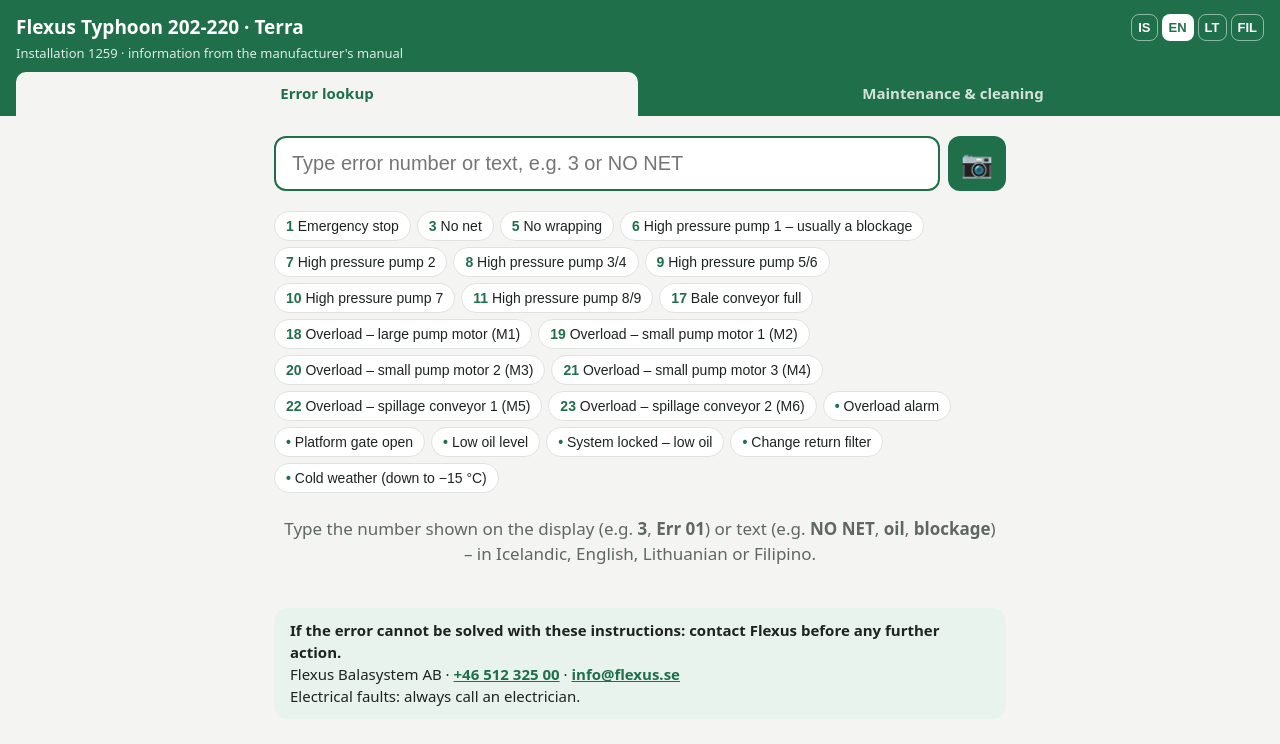
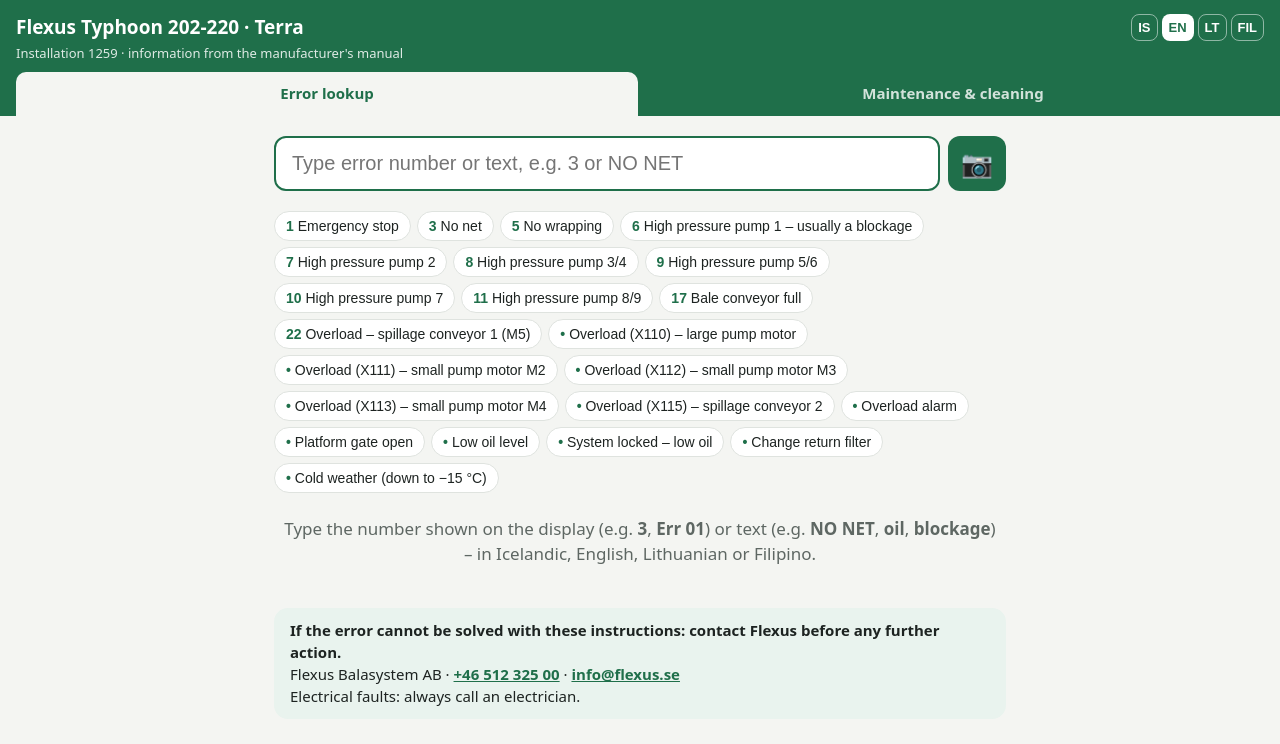
Before and after one commit to FlexusRDF/villuleit, a plain HTML site: page index.html in a window 1280 px wide. Drawn offline with Linux system fonts and the light colour scheme.

Commit message:
Fjarlægja ágiskuð villunúmer; mótorvarnir eftir X-númeri úr rafteikningu

```diff
--- a/index.html
+++ b/index.html
@@ -371,67 +371,51 @@ const TL={
 };
 const TLKW={"22":"overload spill conveyor motor trip","1":"emergency hinto pinto kable","3":"walang net buhol kutsilyo","5":"plastic film photocell walang wrapping","6":"bara barado puno","17":"puno bale","OVL":"kuryente sobra karga","GATE":"gate bukas platform","OIL":"langis mababa tagas","LOCK":"naka-lock langis","FILTER":"filter barado palitan","COLD":"malamig yelo nagyelo heater"};
 E.forEach(e=>{ e.tl = e.pump ? PUMP.tl(e.pump) : TL[e.code]; e.kw += " "+(TLKW[e.code]||"mataas presyon"); });
-/* Mótorvarnir / mjúkræsar úr rafteikningu 1193 (bls. 5–7, 32). Númer 18–21 og 23 eru líkleg út frá Error 22 = X114. */
+/* Mótorvarnir / mjúkræsar úr rafteikningu 1193 (bls. 5–7, 32). Engin villunúmer – þekkjast á X-númerinu á skjánum. */
 (function(){
 const M=[
- {code:"18",x:"X110",dev:"K1",br:"F1",m:"M1",kw:"30 kW",pg:"5, 32",
-  n:{is:"stóri dælumótorinn",en:"large pump motor",lt:"didysis siurblio variklis",tl:"malaking pump motor"},soft:1},
- {code:"19",x:"X111",dev:"K2",br:"F2",m:"M2",kw:"15 kW",pg:"5, 32",
-  n:{is:"litli dælumótor 1",en:"small pump motor 1",lt:"mažasis siurblio variklis 1",tl:"maliit na pump motor 1"},soft:1},
- {code:"20",x:"X112",dev:"K3",br:"F3",m:"M3",kw:"15 kW",pg:"6, 32",
-  n:{is:"litli dælumótor 2",en:"small pump motor 2",lt:"mažasis siurblio variklis 2",tl:"maliit na pump motor 2"},soft:1},
- {code:"21",x:"X113",dev:"K4",br:"F4",m:"M4",kw:"7,5 kW",pg:"6, 32",
-  n:{is:"litli dælumótor 3",en:"small pump motor 3",lt:"mažasis siurblio variklis 3",tl:"maliit na pump motor 3"},soft:1},
- {code:"23",x:"X115",dev:"Q6",br:"F5",m:"M6",kw:"3,7 A",pg:"7, 32",
-  n:{is:"spillfæriband 2",en:"spillage conveyor 2",lt:"nubyrų konvejeris 2",tl:"spillage conveyor 2"},soft:0}
+ {x:"X110",dev:"K1",br:"F1",m:"M1",kw:"30 kW",pg:"5, 32",soft:1,n:{is:"stóri dælumótorinn",en:"large pump motor",lt:"didysis siurblio variklis",tl:"malaking pump motor"}},
+ {x:"X111",dev:"K2",br:"F2",m:"M2",kw:"15 kW",pg:"5, 32",soft:1,n:{is:"litli dælumótor M2",en:"small pump motor M2",lt:"mažasis siurblio variklis M2",tl:"maliit na pump motor M2"}},
+ {x:"X112",dev:"K3",br:"F3",m:"M3",kw:"15 kW",pg:"6, 32",soft:1,n:{is:"litli dælumótor M3",en:"small pump motor M3",lt:"mažasis siurblio variklis M3",tl:"maliit na pump motor M3"}},
+ {x:"X113",dev:"K4",br:"F4",m:"M4",kw:"7,5 kW",pg:"6, 32",soft:1,n:{is:"litli dælumótor M4",en:"small pump motor M4",lt:"mažasis siurblio variklis M4",tl:"maliit na pump motor M4"}},
+ {x:"X115",dev:"Q6",br:"F5",m:"M6",kw:"3,7 A",pg:"7, 32",soft:0,n:{is:"spillfæriband 2",en:"spillage conveyor 2",lt:"nubyrų konvejeris 2",tl:"spillage conveyor 2"}}
 ];
 const T={
- is:d=>({h:"Yfirálag – "+d.n.is+" ("+d.m+")",c:[
+ is:d=>({h:"Yfirálag ("+d.x+") – "+d.n.is,c:[
    [(d.soft?"Mjúkræsir ":"Mótorvörn ")+d.dev+" fyrir "+d.n.is+" ("+d.m+", "+d.kw+") hefur slegið út",[
      "Stöðvaðu vélina, snúðu lyklinum á 0 og hafðu hann á þér.",
-     d.soft?"Athugaðu hvort pressan sé stífluð eða yfirfull (sjá Error 6) og hvort olíustaða sé í lagi – of mikið álag á dælu veldur oft útslætti.":"Skoðaðu "+d.n.is+": er það stíflað, fast eða frosið? Er efni vafið um valsana? Liggur gúmmíbeltið fyrir miðju?",
-     "Fjarlægðu orsökina.",
-     d.soft?"Láttu rafvirkja athuga mjúkræsinn "+d.dev+" (Allen-Bradley SMC-3) og varrofann "+d.br+" í rafmagnsskápnum og endursetja.":"Endursettu mótorvarnarrofann "+d.dev+" ("+d.m+") í rafmagnsskápnum.",
-     "Ýttu á EXIT/RESET og ræstu aftur."]],
-   ["Ef villan kemur strax aftur",["Ekki endursetja aftur og aftur.","Hafðu samband við rafvirkja eða Flexus."]]],
+     "Endursettu mótorvörnina í rafmagnsskápnum ("+d.dev+" / "+d.m+") og ræstu vélina eins og venjulega.",
+     "Ef villan helst: hafðu samband við þjónustuaðila eða rafvirkja."]]],
   w:"Rafmagnsskápurinn er aðeins opnaður af þeim sem hafa leyfi til þess. Hætta á raflosti.",
-  n:"Rafteikning 1193: inntak "+d.x+" = "+d.dev+" / "+d.m+". Villunúmerið "+d.code+" er líklegt (út frá Error 22 = X114) – staðfestu með X-númerinu á skjánum."}),
- en:d=>({h:"Overload – "+d.n.en+" ("+d.m+")",c:[
+  n:"Rafteikning 1193: inntak "+d.x+" = "+(d.soft?"mjúkræsir ":"mótorvörn ")+d.dev+", mótor "+d.m+" (varrofi "+d.br+"). Villunúmerið sem birtist á skjánum er ekki í gögnunum – sendið mynd af skjánum svo það bætist við."}),
+ en:d=>({h:"Overload ("+d.x+") – "+d.n.en,c:[
    [(d.soft?"Soft starter ":"Motor protection ")+d.dev+" for "+d.n.en+" ("+d.m+", "+d.kw+") has tripped",[
      "Stop the machine, turn the key to 0 and keep it with you.",
-     d.soft?"Check whether the baler is blocked or overloaded (see Error 6) and the oil level – pump overload is a common cause.":"Check the "+d.n.en+": blocked, stuck or frozen? Material wound around the rollers? Rubber belt centred?",
-     "Remove the cause.",
-     d.soft?"Have an electrician check soft starter "+d.dev+" (Allen-Bradley SMC-3) and breaker "+d.br+" in the electrical cabinet and reset.":"Reset motor protection switch "+d.dev+" ("+d.m+") in the electrical cabinet.",
-     "Press EXIT/RESET and start again."]],
-   ["If the error returns immediately",["Do not keep resetting.","Contact an electrician or Flexus."]]],
+     "Reset the motor protection in the electrical cabinet ("+d.dev+" / "+d.m+") and start the machine as usual.",
+     "If the error persists: contact a service technician or electrician."]]],
   w:"Only authorised persons may open the electrical cabinet. Risk of electric shock.",
-  n:"Electrical drawing 1193: input "+d.x+" = "+d.dev+" / "+d.m+". Error number "+d.code+" is likely (based on Error 22 = X114) – confirm with the X number on the display."}),
- lt:d=>({h:"Perkrova – "+d.n.lt+" ("+d.m+")",c:[
+  n:"Electrical drawing 1193: input "+d.x+" = "+(d.soft?"soft starter ":"motor protection ")+d.dev+", motor "+d.m+" (breaker "+d.br+"). The error number on the display is not in the documents – send a photo of the display so it can be added."}),
+ lt:d=>({h:"Perkrova ("+d.x+") – "+d.n.lt,c:[
    ["Suveikė "+(d.soft?"švelnusis paleidiklis ":"variklio apsauga ")+d.dev+" ("+d.m+", "+d.kw+")",[
      "Sustabdykite mašiną, pasukite raktą į 0 ir laikykite jį prie savęs.",
-     d.soft?"Patikrinkite, ar presas neužsikimšęs ar neperpildytas (žr. Error 6) ir alyvos lygį – dažna priežastis yra siurblio perkrova.":"Patikrinkite konvejerį: ar neužsikimšęs, neįstrigęs, neprišalęs? Ar ant volų neapsivyniojo medžiaga? Ar juosta centre?",
-     "Pašalinkite priežastį.",
-     d.soft?"Tegul elektrikas patikrina švelnųjį paleidiklį "+d.dev+" (Allen-Bradley SMC-3) ir automatinį jungiklį "+d.br+" elektros spintoje ir atstato.":"Elektros spintoje atstatykite variklio apsaugos jungiklį "+d.dev+" ("+d.m+").",
-     "Paspauskite EXIT/RESET ir paleiskite iš naujo."]],
-   ["Jei klaida iškart kartojasi",["Nebeatstatinėkite vėl ir vėl.","Kreipkitės į elektriką arba Flexus."]]],
+     "Elektros spintoje atstatykite variklio apsaugą ("+d.dev+" / "+d.m+") ir paleiskite mašiną kaip įprasta.",
+     "Jei klaida išlieka: kreipkitės į servisą arba elektriką."]]],
   w:"Elektros spintą gali atidaryti tik įgalioti asmenys. Elektros smūgio pavojus.",
-  n:"Elektros schema 1193: įėjimas "+d.x+" = "+d.dev+" / "+d.m+". Klaidos numeris "+d.code+" yra tikėtinas – patikrinkite pagal X numerį ekrane."}),
- tl:d=>({h:"Overload – "+d.n.tl+" ("+d.m+")",c:[
+  n:"Elektros schema 1193: įėjimas "+d.x+" = "+d.dev+", variklis "+d.m+" (jungiklis "+d.br+"). Ekrane rodomo klaidos numerio dokumentuose nėra – atsiųskite ekrano nuotrauką."}),
+ tl:d=>({h:"Overload ("+d.x+") – "+d.n.tl,c:[
    ["Nag-trip ang "+(d.soft?"soft starter ":"motor protection ")+d.dev+" ng "+d.n.tl+" ("+d.m+", "+d.kw+")",[
      "Itigil ang makina, iikot ang susi sa 0 at hawakan ito.",
-     d.soft?"Tingnan kung barado o sobrang puno ang baler (tingnan ang Error 6) at ang antas ng langis – madalas na sanhi ang overload ng pump.":"Suriin ang conveyor: barado, naipit o nagyelo? May nakapulupot sa roller? Nasa gitna ang belt?",
-     "Alisin ang sanhi.",
-     d.soft?"Ipasuri sa electrician ang soft starter "+d.dev+" (Allen-Bradley SMC-3) at breaker "+d.br+" sa electrical cabinet at i-reset.":"I-reset ang motor protection switch "+d.dev+" ("+d.m+") sa electrical cabinet.",
-     "Pindutin ang EXIT/RESET at simulan muli."]],
-   ["Kung bumalik agad ang error",["Huwag paulit-ulit na i-reset.","Tumawag sa electrician o sa Flexus."]]],
+     "I-reset ang motor protection sa electrical cabinet ("+d.dev+" / "+d.m+") at simulan ang makina gaya ng dati.",
+     "Kung hindi mawala ang error: tumawag sa service o electrician."]]],
   w:"Ang may pahintulot lamang ang maaaring magbukas ng electrical cabinet. Panganib ng pagkakuryente.",
-  n:"Electrical drawing 1193: input "+d.x+" = "+d.dev+" / "+d.m+". Ang error number "+d.code+" ay malamang – kumpirmahin gamit ang X number sa display."})
+  n:"Electrical drawing 1193: input "+d.x+" = "+d.dev+", motor "+d.m+" (breaker "+d.br+"). Wala sa mga dokumento ang error number sa display – magpadala ng litrato ng display."})
 };
-const at=E.findIndex(e=>e.code==="22");
-const add=M.map(d=>({code:d.code,screen:"Error "+d.code+"? Overload alarm ("+d.x+") – "+d.m,ref:"rafteikning/el. drawing 1193 p. "+d.pg,
-  kw:"overload yfirálag perkrova "+d.x.toLowerCase()+" "+d.dev.toLowerCase()+" "+d.br.toLowerCase()+" "+d.m.toLowerCase()+" "+(d.soft?"pump dæla siurblys soft starter mjúkræsir":"spill conveyor spillfæriband nubyrų konvejeris"),
+const add=M.map(d=>({code:d.x,screen:"Overload alarm ("+d.x+")",ref:"rafteikning/el. drawing 1193 p. "+d.pg,
+  kw:"overload yfirálag perkrova "+d.x.toLowerCase()+" "+d.dev.toLowerCase()+" "+d.br.toLowerCase()+" "+d.m.toLowerCase(),
   is:T.is(d),en:T.en(d),lt:T.lt(d),tl:T.tl(d)}));
-E.splice(at,0,...add.filter(a=>+a.code<22)); E.splice(E.findIndex(e=>e.code==="22")+1,0,...add.filter(a=>+a.code>22));
+E.splice(E.findIndex(e=>e.code==="OVL"),0,...add);
+const e1=E.find(e=>e.code==="1");if(e1)e1.kw+=" x000 x120 x130 x131 x132 x133 x134 x135 safetygate cable pull";
+const eg=E.find(e=>e.code==="GATE");if(eg)eg.kw+=" x136 x117 sr2";
 })();
 
 
@@ -472,7 +456,7 @@ function search(){
   const raw=$("q").value.trim(), q=norm(raw), out=$("results");
   $("chips").classList.toggle("hide",!!q);
   if(!q){out.innerHTML=`<div class="empty">${UI[L].hint}</div>`;return}
-  const xq=q.match(/x11([0-5])/);const num=xq?({"0":"18","1":"19","2":"20","3":"21","4":"22","5":"23"})[xq[1]]:/f5/.test(q)?"22":(q.match(/\d+/)||[])[0]; let hits=[];
+  const num=/f5|x114/.test(q)?"22":/x\d/.test(q)?null:(q.match(/\d+/)||[])[0]; let hits=[];
   if(num) hits=E.filter(e=>isNum(e.code)&&+e.code===+num);
   if(!hits.length){const words=q.replace(/\berr(or)?\b/g," ").split(/[\s,.\/–-]+/).filter(w=>w.length>2);
     const ph=E.filter(e=>e.hay.includes(q));
@@ -500,7 +484,7 @@ let tessP=null;
 function loadTess(){if(!tessP)tessP=new Promise((res,rej)=>{const sc=document.createElement('script');sc.src='https://cdn.jsdelivr.net/npm/tesseract.js@5/dist/tesseract.min.js';sc.onload=res;sc.onerror=rej;document.head.appendChild(sc)});return tessP}
 function pickQuery(txt){const t=txt.toUpperCase().replace(/[|]/g,'I');
   if(/F[5S][-–]?2|[X%]114/.test(t))return "22";
-  {const xm=t.match(/[X%]11([0-5])/);if(xm)return ({"0":"18","1":"19","2":"20","3":"21","5":"23"})[xm[1]];}
+  {const xm=t.match(/[X%]1([123])([0-7])/);if(xm)return "x1"+xm[1]+xm[2];}
   let m=t.match(/ERR(?:OR)?\s*[:.]?\s*0?(\d{1,2})/); if(m) return m[1].replace(/^0/,'');
   const keys=["NO NET","NO WRAPPING","EMERGENCY","BALE CONVEYOR","OVERLOAD","PLATFORM GATE","LOCKED","LOW OIL","OIL LEVEL","FILTER","HIGH PRESSURE PUMP"];
   for(const k of keys){if(t.includes(k)){if(k==="HIGH PRESSURE PUMP"){const p=t.match(/PUMP\s*(\d)/);const map={"1":"6","2":"7","3":"8","4":"8","5":"9","6":"9","7":"10","8":"11","9":"11"};if(p)return map[p[1]];}return k.toLowerCase();}}
```
